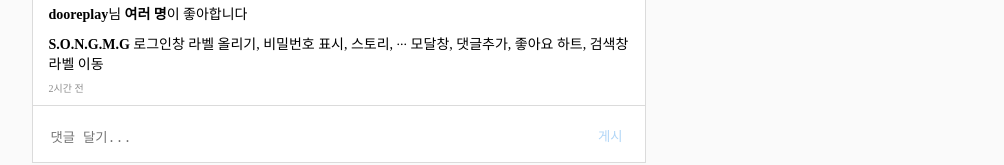
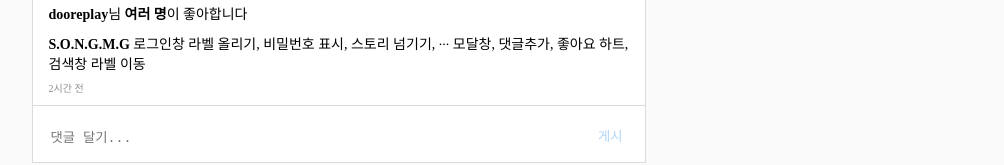
Before and after one commit to Mingyu-Song/westa, a plain HTML site: page index.html in a window 1280 px wide. Shown: the part 947-1112 px from the top of the page, without its empty margins (141-1145 px from the left). Drawn offline with Linux system fonts and the light colour scheme.

Commit message:
westagram

```diff
--- a/index.html
+++ b/index.html
@@ -246,7 +246,7 @@
                 <a href="#">dooreplay</a>님 <a href="#">여러 명</a>이 좋아합니다
               </div>
               <div class="post-description">
-                <a class="post-description-name">S.O.N.G.M.G </a><span>로그인창 라벨 올리기, 비밀번호 표시, 스토리, ∙∙∙ 모달창, 댓글추가, 좋아요 하트, 검색창 라벨 이동</span>
+                <a class="post-description-name">S.O.N.G.M.G </a><span>로그인창 라벨 올리기, 비밀번호 표시, 스토리 넘기기, ∙∙∙ 모달창, 댓글추가, 좋아요 하트, 검색창 라벨 이동</span>
               </div>
               <div class="commend"></div>
               <div class="post-time">2시간 전</div>
```
